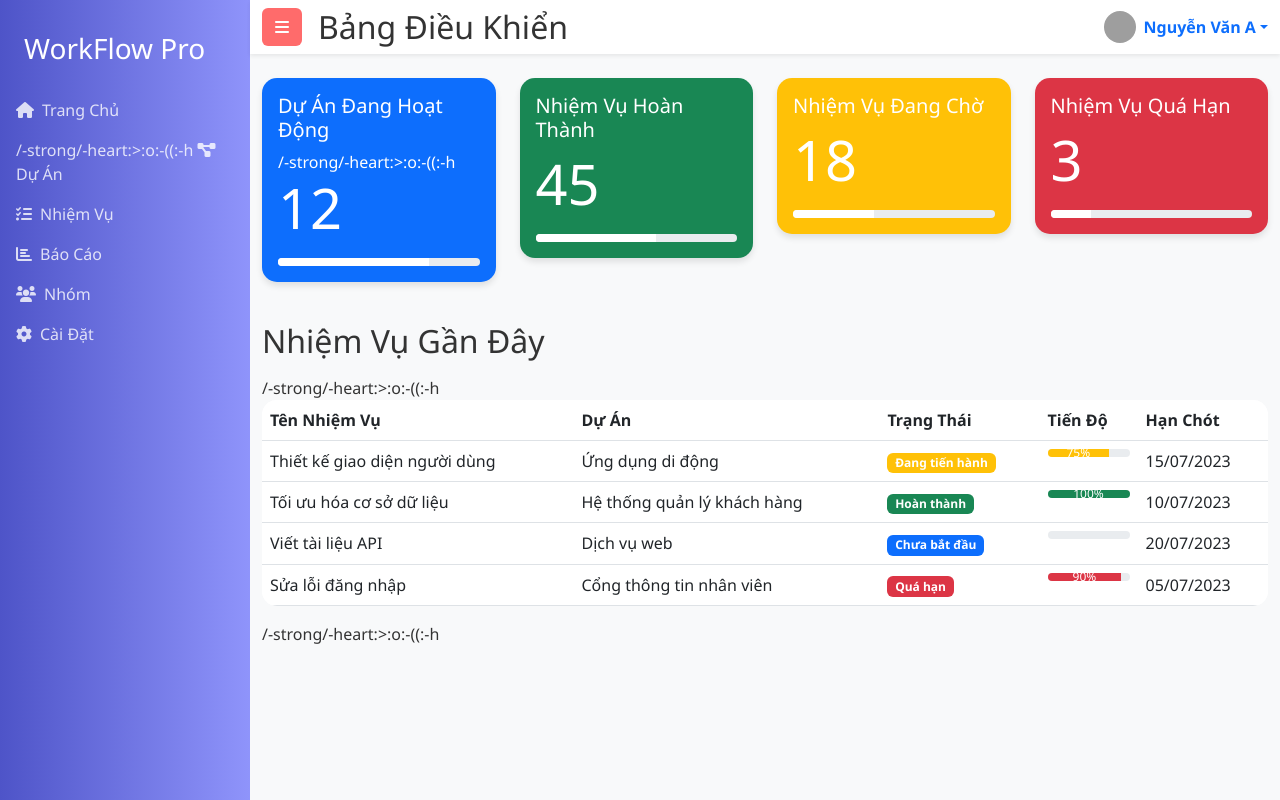
After one commit to hoanghaihuynh/shoesfootball, a PHP site: page /test.html in a window 1280 px wide. The commit adds this page. Run offline with PHP 8.4, Linux system fonts and the light colour scheme; grey boxes are pictures that could not be loaded.

```diff
--- a/sass/_home-page.scss
+++ b/sass/_home-page.scss
@@ -113,7 +113,7 @@
   h2 {
     color: #b7b7b7;
     line-height: 72px;
-    font-size: 34px;
+    font-size: 24px;
 
     span {
       font-weight: 700;
--- /dev/null
+++ b/test.html
@@ -0,0 +1,270 @@
+<!DOCTYPE html>
+<html lang="vi">
+<head>
+    <meta charset="UTF-8">
+    <meta name="viewport" content="width=device-width, initial-scale=1.0">
+    <title>Quản Lý Luồng Công Việc - Trang Chủ</title>
+    <link href="https://cdn.jsdelivr.net/npm/bootstrap@5.3.0/dist/css/bootstrap.min.css" rel="stylesheet">
+    <link href="https://cdnjs.cloudflare.com/ajax/libs/font-awesome/6.0.0-beta3/css/all.min.css" rel="stylesheet">
+    <style>
+        :root {
+            --primary-color: #4e54c8;
+            --secondary-color: #8f94fb;
+            --accent-color: #ff6b6b;
+            --background-color: #f8f9fa;
+            --text-color: #333;
+        }
+        body {
+            font-family: 'Segoe UI', Tahoma, Geneva, Verdana, sans-serif;
+            background-color: var(--background-color);
+            color: var(--text-color);
+        }
+        #sidebar {
+            min-width: 250px;
+            max-width: 250px;
+            min-height: 100vh;
+            background: linear-gradient(to right, var(--primary-color), var(--secondary-color));
+            color: white;
+            transition: all 0.3s;
+        }
+        #sidebar .nav-link {
+            color: rgba(255, 255, 255, 0.8);
+            transition: all 0.3s;
+        }
+        #sidebar .nav-link:hover {
+            color: white;
+            background-color: rgba(255, 255, 255, 0.1);
+        }
+        #sidebar.active {
+            margin-left: -250px;
+        }
+        .card {
+            border: none;
+            border-radius: 15px;
+            box-shadow: 0 4px 6px rgba(0, 0, 0, 0.1);
+            transition: all 0.3s;
+        }
+        .card:hover {
+            transform: translateY(-5px);
+            box-shadow: 0 6px 12px rgba(0, 0, 0, 0.15);
+        }
+        .btn-toggle {
+            background-color: var(--accent-color);
+            color: white;
+        }
+        .btn-toggle:hover {
+            background-color: #ff8585;
+        }
+        .table {
+            background-color: white;
+            border-radius: 15px;
+            overflow: hidden;
+        }
+        .progress {
+            height: 8px;
+        }
+        @media (max-width: 768px) {
+            #sidebar {
+                margin-left: -250px;
+            }
+            #sidebar.active {
+                margin-left: 0;
+            }
+        }
+    </style>
+</head>
+<body>
+    <div class="d-flex">
+        <!-- Sidebar -->
+        <nav id="sidebar">
+            <div class="position-sticky pt-3">
+                <div class="px-4 py-3">
+                    <h3 class="text-white">WorkFlow Pro</h3>
+                </div>
+                <ul class="nav flex-column">
+                    <li class="nav-item">
+                        <a class="nav-link active" href="#">
+                            <i class="fas fa-home me-2"></i>Trang Chủ
+                        </a>
+                    </li>
+                    <li class="nav-item">
+                        <a class="nav-link" href="#">/-strong/-heart:>:o:-((:-h <i class="fas fa-project-diagram me-2"></i>Dự Án
+                        </a>
+                    </li>
+                    <li class="nav-item">
+                        <a class="nav-link" href="#">
+                            <i class="fas fa-tasks me-2"></i>Nhiệm Vụ
+                        </a>
+                    </li>
+                    <li class="nav-item">
+                        <a class="nav-link" href="#">
+                            <i class="fas fa-chart-bar me-2"></i>Báo Cáo
+                        </a>
+                    </li>
+                    <li class="nav-item">
+                        <a class="nav-link" href="#">
+                            <i class="fas fa-users me-2"></i>Nhóm
+                        </a>
+                    </li>
+                    <li class="nav-item">
+                        <a class="nav-link" href="#">
+                            <i class="fas fa-cog me-2"></i>Cài Đặt
+                        </a>
+                    </li>
+                </ul>
+            </div>
+        </nav>
+
+        <!-- Page Content -->
+        <div id="content" class="flex-grow-1">
+            <nav class="navbar navbar-expand-lg navbar-light bg-white shadow-sm">
+                <div class="container-fluid">
+                    <button type="button" id="sidebarCollapse" class="btn btn-toggle">
+                        <i class="fas fa-bars"></i>
+                    </button>
+                    <h2 class="ms-3 mb-0">Bảng Điều Khiển</h2>
+                    <div class="ms-auto d-flex align-items-center">
+                        <div class="dropdown">
+                            <a href="#" class="d-flex align-items-center text-decoration-none dropdown-toggle" id="dropdownUser1" data-bs-toggle="dropdown" aria-expanded="false">
+                                <img src="https://github.com/mdo.png" alt="User" width="32" height="32" class="rounded-circle me-2">
+                                <strong>Nguyễn Văn A</strong>
+                            </a>
+                            <ul class="dropdown-menu dropdown-menu-end text-small shadow" aria-labelledby="dropdownUser1">
+                                <li><a class="dropdown-item" href="#">Hồ sơ</a></li>
+                                <li><a class="dropdown-item" href="#">Cài đặt</a></li>
+                                <li><hr class="dropdown-divider"></li>
+                                <li><a class="dropdown-item" href="#">Đăng xuất</a></li>
+                            </ul>
+                        </div>
+                    </div>
+                </div>
+            </nav>
+
+            <div class="container mt-4">
+                <div class="row mb-4">
+                    <div class="col-md-3 mb-3">
+                        <div class="card bg-primary text-white">
+                            <div class="card-body">
+                                <h5 class="card-title">Dự Án Đang Hoạt Động</h5>/-strong/-heart:>:o:-((:-h <p class="card-text display-4">12</p>
+                                <div class="progress mt-2">
+                                    <div class="progress-bar bg-white" role="progressbar" style="width: 75%;" aria-valuenow="75" aria-valuemin="0" aria-valuemax="100"></div>
+                                </div>
+                            </div>
+                        </div>
+                    </div>
+                    <div class="col-md-3 mb-3">
+                        <div class="card bg-success text-white">
+                            <div class="card-body">
+                                <h5 class="card-title">Nhiệm Vụ Hoàn Thành</h5>
+                                <p class="card-text display-4">45</p>
+                                <div class="progress mt-2">
+                                    <div class="progress-bar bg-white" role="progressbar" style="width: 60%;" aria-valuenow="60" aria-valuemin="0" aria-valuemax="100"></div>
+                                </div>
+                            </div>
+                        </div>
+                    </div>
+                    <div class="col-md-3 mb-3">
+                        <div class="card bg-warning text-white">
+                            <div class="card-body">
+                                <h5 class="card-title">Nhiệm Vụ Đang Chờ</h5>
+                                <p class="card-text display-4">18</p>
+                                <div class="progress mt-2">
+                                    <div class="progress-bar bg-white" role="progressbar" style="width: 40%;" aria-valuenow="40" aria-valuemin="0" aria-valuemax="100"></div>
+                                </div>
+                            </div>
+                        </div>
+                    </div>
+                    <div class="col-md-3 mb-3">
+                        <div class="card bg-danger text-white">
+                            <div class="card-body">
+                                <h5 class="card-title">Nhiệm Vụ Quá Hạn</h5>
+                                <p class="card-text display-4">3</p>
+                                <div class="progress mt-2">
+                                    <div class="progress-bar bg-white" role="progressbar" style="width: 20%;" aria-valuenow="20" aria-valuemin="0" aria-valuemax="100"></div>
+                                </div>
+                            </div>
+                        </div>
+                    </div>
+                </div>
+
+                <h2 class="mb-3">Nhiệm Vụ Gần Đây</h2>
+                <div class="table-responsive">
+                    <table class="table table-hover">
+                        <thead>
+                            <tr>
+                                <th>Tên Nhiệm Vụ</th>
+                                <th>Dự Án</th>
+                                <th>Trạng Thái</th>
+                                <th>Tiến Độ</th>
+                                <th>Hạn Chót</th>/-strong/-heart:>:o:-((:-h </tr>
+                        </thead>
+                        <tbody>
+                            <tr>
+                                <td>Thiết kế giao diện người dùng</td>
+                                <td>Ứng dụng di động</td>
+                                <td><span class="badge bg-warning">Đang tiến hành</span></td>
+                                <td>
+                                    <div class="progress">
+                                        <div class="progress-bar bg-warning" role="progressbar" style="width: 75%;" aria-valuenow="75" aria-valuemin="0" aria-valuemax="100">75%</div>
+                                    </div>
+                                </td>
+                                <td>15/07/2023</td>
+                            </tr>
+                            <tr>
+                                <td>Tối ưu hóa cơ sở dữ liệu</td>
+                                <td>Hệ thống quản lý khách hàng</td>
+                                <td><span class="badge bg-success">Hoàn thành</span></td>
+                                <td>
+                                    <div class="progress">
+                                        <div class="progress-bar bg-success" role="progressbar" style="width: 100%;" aria-valuenow="100" aria-valuemin="0" aria-valuemax="100">100%</div>
+                                    </div>
+                                </td>
+                                <td>10/07/2023</td>
+                            </tr>
+                            <tr>
+                                <td>Viết tài liệu API</td>
+                                <td>Dịch vụ web</td>
+                                <td><span class="badge bg-primary">Chưa bắt đầu</span></td>
+                                <td>
+                                    <div class="progress">
+                                        <div class="progress-bar bg-primary" role="progressbar" style="width: 0%;" aria-valuenow="0" aria-valuemin="0" aria-valuemax="100">0%</div>
+                                    </div>
+                                </td>
+                                <td>20/07/2023</td>
+                            </tr>
+                            <tr>
+                                <td>Sửa lỗi đăng nhập</td>
+                                <td>Cổng thông tin nhân viên</td>
+                                <td><span class="badge bg-danger">Quá hạn</span></td>
+                                <td>
+                                    <div class="progress">
+                                        <div class="progress-bar bg-danger" role="progressbar" style="width: 90%;" aria-valuenow="90" aria-valuemin="0" aria-valuemax="100">90%</div>
+                                    </div>
+                                </td>
+                                <td>05/07/2023</td>
+                            </tr>
+                        </tbody>
+                    </table>
+                </div>/-strong/-heart:>:o:-((:-h </div>
+        </div>
+    </div>
+
+    <script src="https://cdn.jsdelivr.net/npm/bootstrap@5.3.0/dist/js/bootstrap.bundle.min.js"></script>
+    <script>
+        document.addEventListener('DOMContentLoaded', function() {
+            var sidebar = document.getElementById('sidebar');
+            var sidebarCollapse = document.getElementById('sidebarCollapse');
+
+            sidebarCollapse.addEventListener('click', function() {
+                sidebar.classList.toggle('active');
+            });
+
+            // Initialize tooltips
+            var tooltipTriggerList = [].slice.call(document.querySelectorAll('[data-bs-toggle="tooltip"]'))
+            var tooltipList = tooltipTriggerList.map(function (tooltipTriggerEl) {
+                return new bootstrap.Tooltip(tooltipTriggerEl)
+            });
+        });
+    </script>
+</body>
+</html>
```
Also changed, not shown: components/nav.php (+167 -33 lines), test2.html (added, +96 -0 lines).
